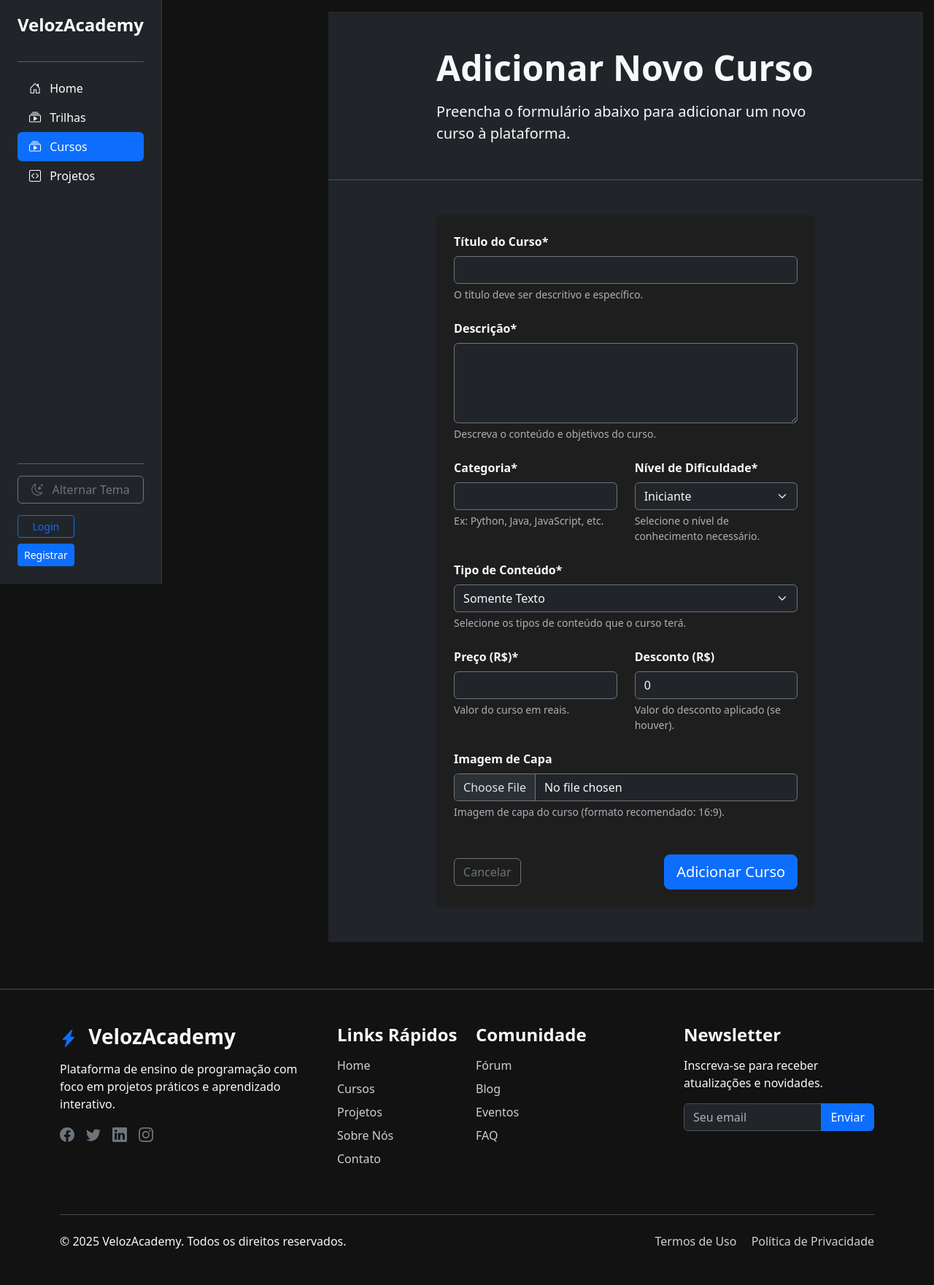
After one commit to matheushr02/velozacademy2.0, a Django app: page /cursos/adicionar/ in a window 1280 px wide. The commit adds this page. Shown: the whole page at 73% size. Run offline with Django 4.2, Linux system fonts and the light colour scheme; some libraries are stand-ins or nearby versions.

Commit message:
formulario criado e curso aparece na tela de cursos

```diff
--- /dev/null
+++ b/cursos/forms.py
@@ -0,0 +1,43 @@
+from django import forms
+from django.utils.text import slugify
+from .models import Curso
+import uuid
+
+class CursoForm(forms.ModelForm):
+    CONTENT_TYPE_CHOICES = (
+        ('texto', 'Somente Texto'),
+        ('video', 'Somente Vídeos'),
+        ('texto_video', 'Texto e Vídeos'),
+        ('anexos', 'Anexos'),
+        ('completo', 'Texto, Vídeos e Anexos'),
+    )
+
+    categoria = forms.CharField(max_length=100, required=True,
+                               help_text="Ex: Python, Java, JavaScript, etc.")
+    tipo_conteudo = forms.ChoiceField(choices=CONTENT_TYPE_CHOICES, required=True)
+
+    class Meta:
+        model = Curso
+        fields = ['titulo', 'descricao', 'nivel', 'preco', 'desconto', 'imagem']
+        widgets = {
+            'descricao': forms.Textarea(attrs={'rows': 4}),
+        }
+
+    def save(self, commit=True):
+        instance = super().save(commit=False)
+
+        # Generate the basic slug from the title
+        base_slug = slugify(instance.titulo)
+
+        # Check if a course with this slug already exists
+        if Curso.objects.filter(slug=base_slug).exists():
+            # If it does, append a random string to make it unique
+            random_suffix = str(uuid.uuid4())[:6]  # Use first 6 chars of a UUID
+            instance.slug = f"{base_slug}-{random_suffix}"
+        else:
+            instance.slug = base_slug
+
+        if commit:
+            instance.save()
+
+        return instance
--- a/cursos/urls.py
+++ b/cursos/urls.py
@@ -1,11 +1,13 @@
 from django.urls import path
-from .views import lista_cursos, detalhe_curso, trilha_cursos, lista_trilhas
+from .views import lista_cursos, detalhe_curso, trilha_cursos, lista_trilhas, adicionar_curso, inscrever_curso
 
 app_name = 'cursos'
 
 urlpatterns = [
     path('', lista_cursos, name='lista'),
     path('<int:curso_id>/', detalhe_curso, name='detalhe'),
+    path('<int:curso_id>/inscrever/', inscrever_curso, name='inscrever'),
     path('trilha/<slug:trilha_slug>/', trilha_cursos, name='trilha'),
     path('trilhas/', lista_trilhas, name='lista_trilhas'),
+    path('adicionar/', adicionar_curso, name='adicionar_curso'),
 ]
--- a/cursos/views.py
+++ b/cursos/views.py
@@ -1,7 +1,10 @@
-from django.shortcuts import render, get_object_or_404
+from django.shortcuts import render, get_object_or_404, redirect
 from .models import Curso, Trilha
 from django.db.models import Q
 from django.core.paginator import Paginator, EmptyPage, PageNotAnInteger
+from .forms import CursoForm
+from django.contrib import messages
+from django.contrib.auth.decorators import login_required
 
 # Create your views here.
 
@@ -80,7 +83,21 @@ def lista_cursos(request):
 
 def detalhe_curso(request, curso_id):
     curso = get_object_or_404(Curso, id=curso_id)
-    return render(request, 'cursos/detalhe.html', {'curso': curso})
+
+    # Add context variables needed by the template
+    inscrito = False
+    progresso = 0
+
+    # Here you would check if the user is enrolled and calculate progress
+    # For now we just set defaults
+
+    context = {
+        'curso': curso,
+        'inscrito': inscrito,
+        'progresso': progresso
+    }
+
+    return render(request, 'cursos/detalhe.html', context)
 
 def trilha_cursos(request, trilha_slug):
     # Buscar a trilha pelo slug
@@ -118,3 +135,24 @@ def lista_trilhas(request):
         'search': search,
         'area_selecionada': area
     })
+
+def adicionar_curso(request):
+    if request.method == 'POST':
+        form = CursoForm(request.POST, request.FILES)
+        if form.is_valid():
+            curso = form.save()
+            messages.success(request, 'Curso adicionado com sucesso!')
+            return redirect('cursos:detalhe', curso_id=curso.id)
+    else:
+        form = CursoForm()
+
+    return render(request, 'cursos/adicionar_curso.html', {'form': form})
+
+@login_required
+def inscrever_curso(request, curso_id):
+    curso = get_object_or_404(Curso, id=curso_id)
+
+    # Normally, you would handle enrollment logic here
+    # For now, just simulate success and redirect back
+    messages.success(request, f'Você foi inscrito com sucesso no curso {curso.titulo}!')
+    return redirect('cursos:detalhe', curso_id=curso.id)
--- a/requirements.txt
+++ b/requirements.txt
@@ -5,3 +5,4 @@ django-crispy-forms==2.1
 crispy-bootstrap5==2023.10
 django-filter==24.1
 pytz==2024.1
+django-widget-tweaks==1.4.12
--- /dev/null
+++ b/templates/cursos/adicionar_curso.html
@@ -0,0 +1,137 @@
+{% extends 'base.html' %}
+{% load widget_tweaks %}
+
+{% block title %}Adicionar Novo Curso | VelozAcademy{% endblock %}
+
+{% block content %}
+<!-- Page Header -->
+<section class="py-5 bg-dark border-bottom">
+    <div class="container">
+        <div class="row">
+            <div class="col-lg-8 mx-auto">
+                <h1 class="display-5 fw-bold mb-3">Adicionar Novo Curso</h1>
+                <p class="lead mb-0">Preencha o formulário abaixo para adicionar um novo curso à plataforma.</p>
+            </div>
+        </div>
+    </div>
+</section>
+
+<!-- Form Section -->
+<section class="py-5 bg-dark">
+    <div class="container">
+        <div class="row">
+            <div class="col-lg-8 mx-auto">
+                <div class="card bg-dark-subtle border-0 shadow-sm">
+                    <div class="card-body p-4">
+                        <form method="post" enctype="multipart/form-data" class="needs-validation" novalidate>
+                            {% csrf_token %}
+
+                            <!-- Título -->
+                            <div class="mb-4">
+                                <label for="{{ form.titulo.id_for_label }}" class="form-label fw-semibold">Título do Curso*</label>
+                                {{ form.titulo|add_class:"form-control bg-dark text-light border-secondary" }}
+                                <div class="form-text">O título deve ser descritivo e específico.</div>
+                                {% if form.titulo.errors %}
+                                <div class="invalid-feedback d-block">
+                                    {{ form.titulo.errors }}
+                                </div>
+                                {% endif %}
+                            </div>
+
+                            <!-- Descrição -->
+                            <div class="mb-4">
+                                <label for="{{ form.descricao.id_for_label }}" class="form-label fw-semibold">Descrição*</label>
+                                {{ form.descricao|add_class:"form-control bg-dark text-light border-secondary" }}
+                                <div class="form-text">Descreva o conteúdo e objetivos do curso.</div>
+                                {% if form.descricao.errors %}
+                                <div class="invalid-feedback d-block">
+                                    {{ form.descricao.errors }}
+                                </div>
+                                {% endif %}
+                            </div>
+
+                            <!-- Categoria e Nível -->
+                            <div class="row mb-4">
+                                <div class="col-md-6">
+                                    <label for="{{ form.categoria.id_for_label }}" class="form-label fw-semibold">Categoria*</label>
+                                    {{ form.categoria|add_class:"form-control bg-dark text-light border-secondary" }}
+                                    <div class="form-text">{{ form.categoria.help_text }}</div>
+                                    {% if form.categoria.errors %}
+                                    <div class="invalid-feedback d-block">
+                                        {{ form.categoria.errors }}
+                                    </div>
+                                    {% endif %}
+                                </div>
+                                <div class="col-md-6">
+                                    <label for="{{ form.nivel.id_for_label }}" class="form-label fw-semibold">Nível de Dificuldade*</label>
+                                    {{ form.nivel|add_class:"form-select bg-dark text-light border-secondary" }}
+                                    <div class="form-text">Selecione o nível de conhecimento necessário.</div>
+                                    {% if form.nivel.errors %}
+                                    <div class="invalid-feedback d-block">
+                                        {{ form.nivel.errors }}
+                                    </div>
+                                    {% endif %}
+                                </div>
+                            </div>
+
+                            <!-- Tipo de Conteúdo -->
+                            <div class="mb-4">
+                                <label for="{{ form.tipo_conteudo.id_for_label }}" class="form-label fw-semibold">Tipo de Conteúdo*</label>
+                                {{ form.tipo_conteudo|add_class:"form-select bg-dark text-light border-secondary" }}
+                                <div class="form-text">Selecione os tipos de conteúdo que o curso terá.</div>
+                                {% if form.tipo_conteudo.errors %}
+                                <div class="invalid-feedback d-block">
+                                    {{ form.tipo_conteudo.errors }}
+                                </div>
+                                {% endif %}
+                            </div>
+
+                            <!-- Preço e Desconto -->
+                            <div class="row mb-4">
+                                <div class="col-md-6">
+                                    <label for="{{ form.preco.id_for_label }}" class="form-label fw-semibold">Preço (R$)*</label>
+                                    {{ form.preco|add_class:"form-control bg-dark text-light border-secondary" }}
+                                    <div class="form-text">Valor do curso em reais.</div>
+                                    {% if form.preco.errors %}
+                                    <div class="invalid-feedback d-block">
+                                        {{ form.preco.errors }}
+                                    </div>
+                                    {% endif %}
+                                </div>
+                                <div class="col-md-6">
+                                    <label for="{{ form.desconto.id_for_label }}" class="form-label fw-semibold">Desconto (R$)</label>
+                                    {{ form.desconto|add_class:"form-control bg-dark text-light border-secondary" }}
+                                    <div class="form-text">Valor do desconto aplicado (se houver).</div>
+                                    {% if form.desconto.errors %}
+                                    <div class="invalid-feedback d-block">
+                                        {{ form.desconto.errors }}
+                                    </div>
+                                    {% endif %}
+                                </div>
+                            </div>
+
+                            <!-- Imagem -->
+                            <div class="mb-4">
+                                <label for="{{ form.imagem.id_for_label }}" class="form-label fw-semibold">Imagem de Capa</label>
+                                {{ form.imagem|add_class:"form-control bg-dark text-light border-secondary" }}
+                                <div class="form-text">Imagem de capa do curso (formato recomendado: 16:9).</div>
+                                {% if form.imagem.errors %}
+                                <div class="invalid-feedback d-block">
+                                    {{ form.imagem.errors }}
+                                </div>
+                                {% endif %}
+                            </div>
+
+                            <!-- Submit Button -->
+                            <div class="d-flex justify-content-between align-items-center mt-5">
+                                <a href="{% url 'cursos:lista' %}" class="btn btn-outline-secondary">Cancelar</a>
+                                <button type="submit" class="btn btn-primary btn-lg">Adicionar Curso</button>
+                            </div>
+                        </form>
+                    </div>
+                </div>
+            </div>
+        </div>
+    </div>
+</section>
+{% endblock %}
```
Also changed, not shown: templates/cursos/lista.html (+7 -0 lines), velozacademy/settings.py (+7 -0 lines).
